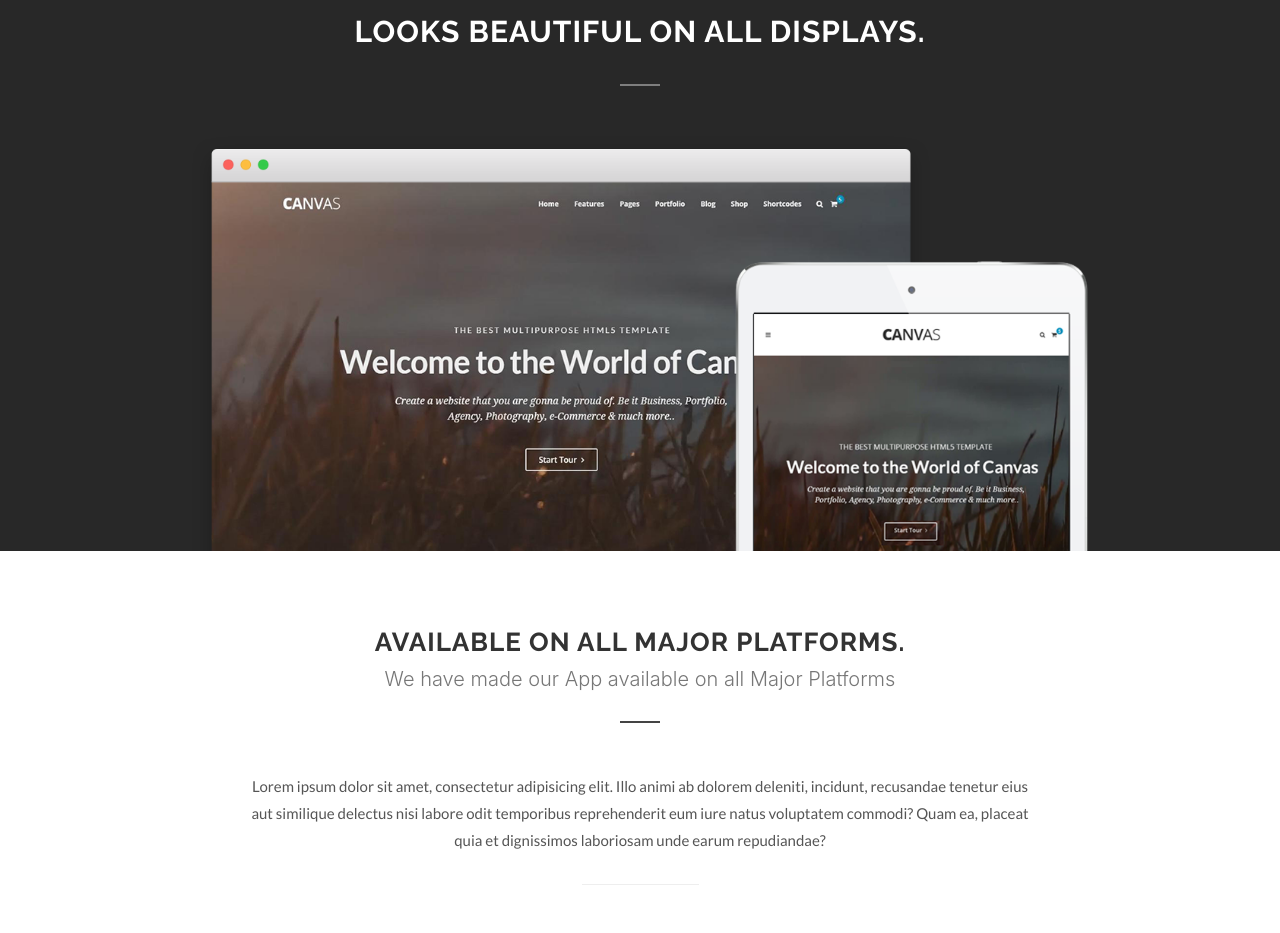
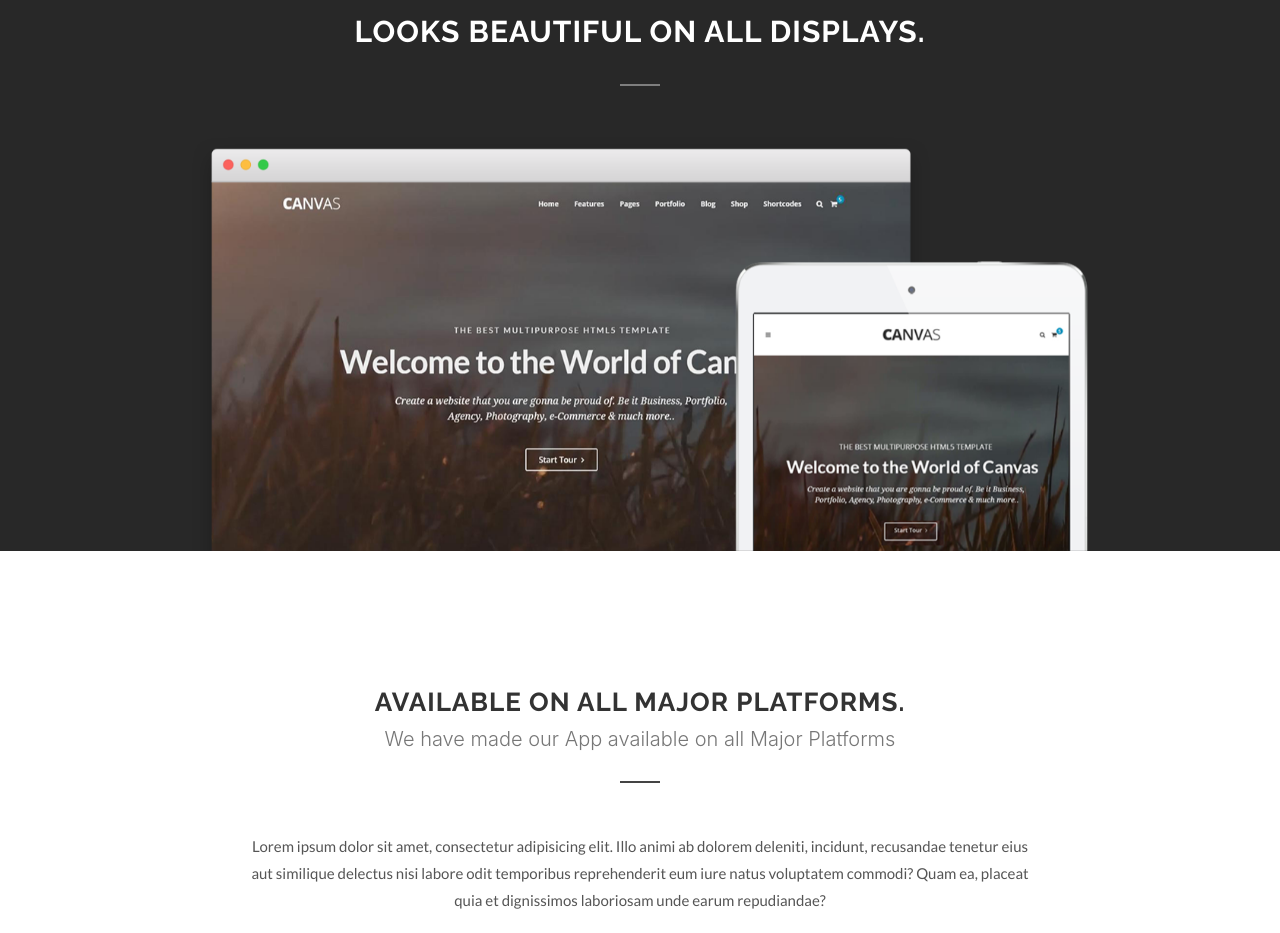
Before and after one commit to anastasiyanagornaya/HomepageTest, a React (Create React App) app: page / in a window 1280 px wide. Shown: the part 3260-4193 px from the top of the page. Built offline with nearby package versions, Linux system fonts and the light colour scheme.

Commit message:
animated.css

```diff
--- a/public/index.html
+++ b/public/index.html
@@ -21,6 +21,11 @@
       rel="stylesheet"
       type="text/css"
     />
+    <link
+    href="https://cdnjs.cloudflare.com/ajax/libs/animate.css/3.7.2/animate.css"
+    rel="stylesheet"
+    type="text/css"
+  />
     <title>Homepage</title>
   </head>
   <body>
--- a/src/components/Displays/index.js
+++ b/src/components/Displays/index.js
@@ -12,8 +12,8 @@ const Displays = () => {
           <h2>Looks beautiful on all displays.</h2>
         </div>
         <div className="displays-animated-block">
-          <img src={chrome} />
-          <img src={ipad3} />
+          <img src={chrome} class="fadeInUp animated"  data-animate="fadeInUp" alt="Chrome" />
+          <img src={ipad3} class="fadeInUp animated"  data-animate="fadeInUp" data-delay="300" alt="Ipad"/>
         </div>
       </div>
     </div>
--- a/src/components/Displays/style.scss
+++ b/src/components/Displays/style.scss
@@ -29,7 +29,6 @@
   }
   &-animated-block {
     position: relative;
-    margin-bottom: -60px;
     height: 415px;
     img {
       position: absolute;
--- a/src/components/Slider/style.scss
+++ b/src/components/Slider/style.scss
@@ -1,7 +1,7 @@
 .slider {
-  // background: rgba(0, 0, 0, 0) url("../../img/slider/appshowcase1.jpg") repeat
-  //   fixed;
-  background: url("../../img/slider/appshowcase1.jpg") 0% 0% / cover;
+  background: rgba(0, 0, 0, 0) url("../../img/slider/appshowcase1.jpg") repeat
+    fixed;
+  // background: url("../../img/slider/appshowcase1.jpg") 0% 0% / cover;
   // background-position: fixed;
   // height: 602px;
   height: 658px;
```
